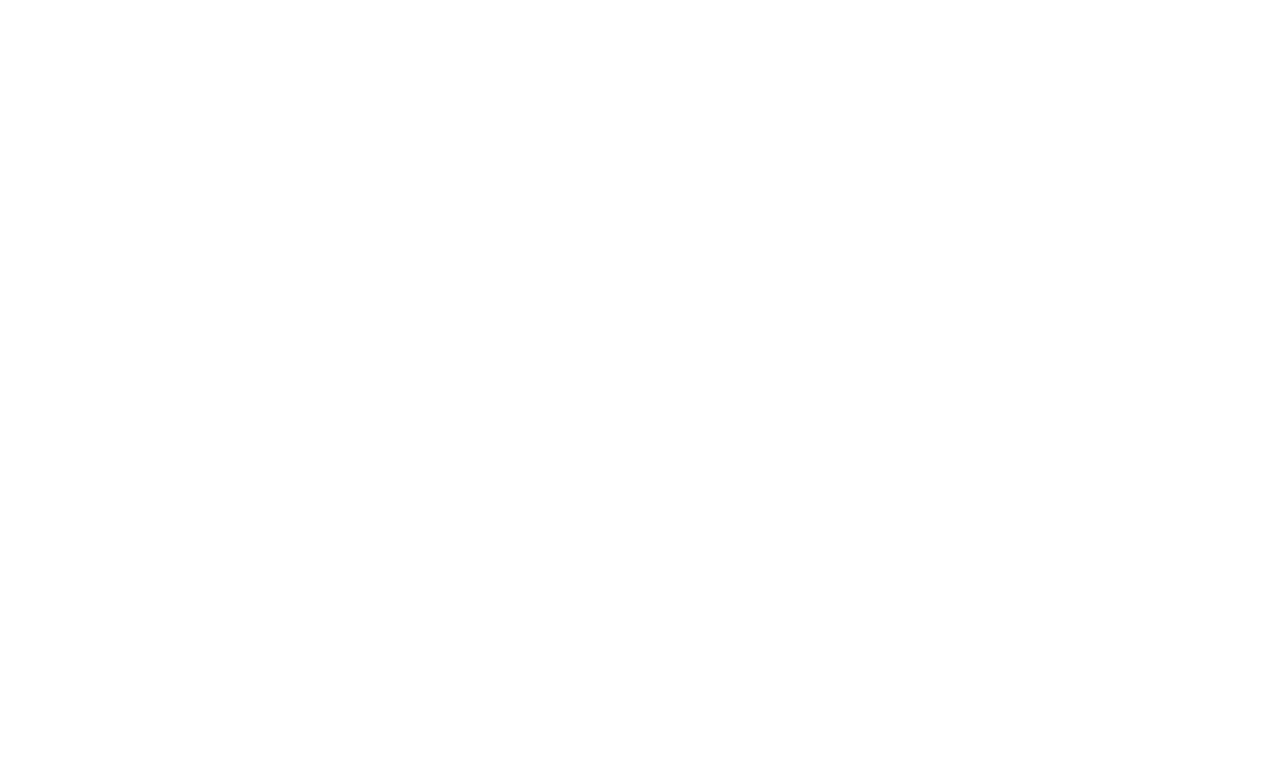
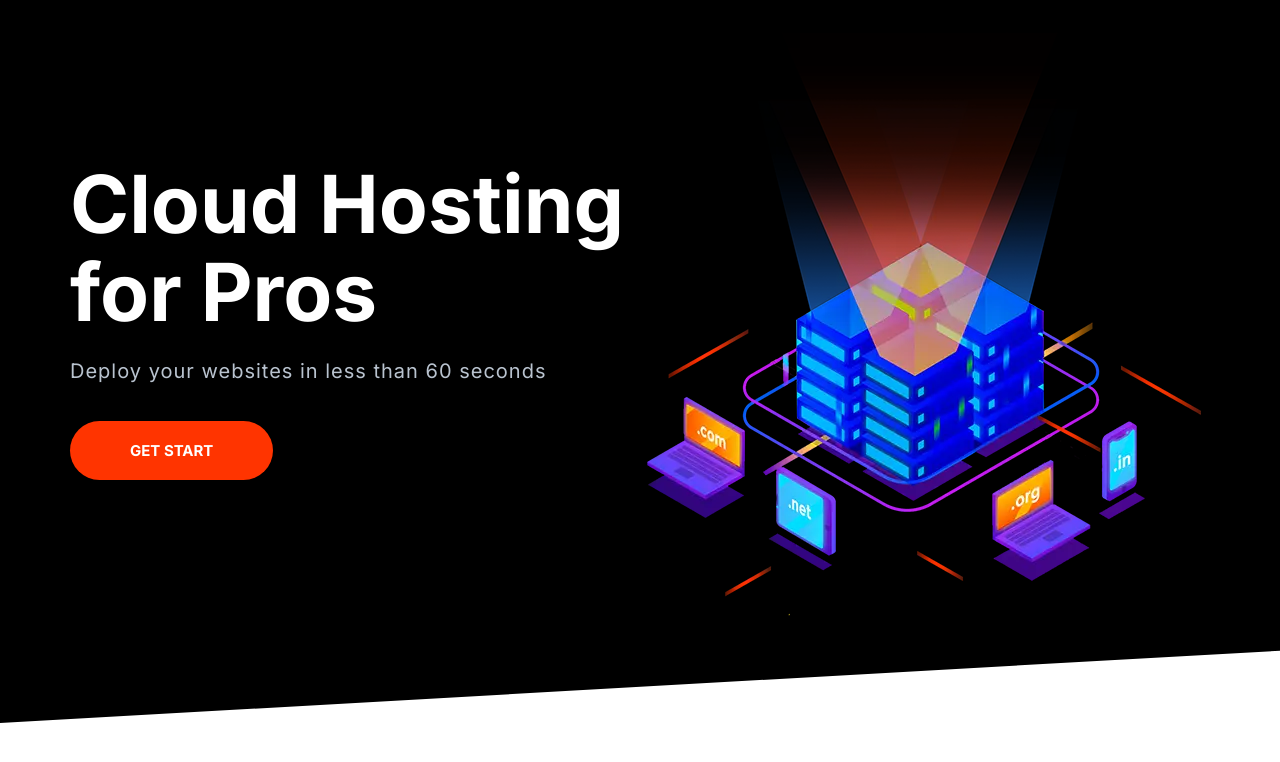
Before and after one commit to Guhanzzz/Moshify, a plain HTML site: page index.html in a window 1280 px wide. Drawn offline with Linux system fonts and the light colour scheme.

Commit message:
hero Done

```diff
--- a/css/styles.css
+++ b/css/styles.css
@@ -30,6 +30,7 @@ body{
 h1, h2, h3{
     color: var(--color-heading);
     margin-bottom: 2rem;
+    line-height: 1.1;
 }
 
 h1{
@@ -583,12 +584,12 @@ a{
     margin-top: 0;
 }
 
-.block-dark{
+.block--dark{
     background: black;
     color: #7b858b;
 }
 
-.block-dark .block__heading{
+.block--dark .block__heading{
     color: #fff;
 }
 
@@ -670,3 +671,27 @@ a{
         border: 0;
     }
 }
+
+/************************** Hero **************************/
+.hero{
+    clip-path: polygon(0% 0%, 100% 0%, 100% 90%, 0% 100%);
+    padding-top: 0;
+}
+
+.hero__tagline{
+    font-size: 2rem;
+    color: #b9c3cf;
+    letter-spacing: 1px;
+    margin: 2rem 0 5rem;
+}
+
+.hero__img{
+    width: 100%;
+}
+
+@media screen and (min-width: 768px){
+    .hero__content{
+        text-align: left;
+        align-self: center;
+    }
+}
--- a/index.html
+++ b/index.html
@@ -15,6 +15,24 @@
     <title>Moshify</title>
   </head>
   <body>
+    <section class="block block--dark block--skewed-left hero">
+      <div class="container">
+        <div class="grid grid--1x2">
+          <header class="block__header hero__content">
+            <h1 class="block__heading">Cloud Hosting for Pros</h1>
+            <p class="hero__tagline">
+              Deploy your websites in less than 60 seconds
+            </p>
+            <a href="#" class="btn btn--accent btn--stretched">Get Start</a>
+          </header>
+          <picture>
+            <source type="image/webp" srcset="/images/resized/banner.webp 1x, /images/resized/banner@2x.webp 2x">
+            <source type="image/png" srcset="/images/resized/banner.png 1x, /images/resized/banner@2x.png 2x">
+            <img class="hero__img" src="/images/banner.png" alt="" />
+          </picture>
+        <div>
+      </div>
+    </section>
     <script src="/js/main.js"></script>
   </body>
 </html>
```
Also changed, not shown: components/hero.html (added, +18 -0 lines), images/banner.png (added), images/resized/banner.png (added), images/resized/banner.webp (added), images/resized/banner@2x.png (added), images/resized/banner@2x.webp (added).
